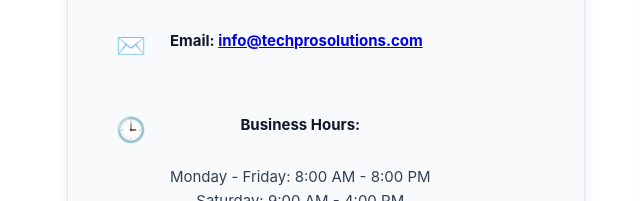
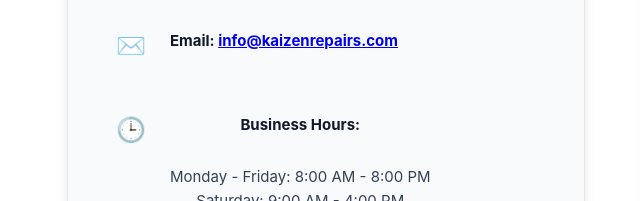
Before and after one commit to wisam2882/Kaizen-repair-web, a plain HTML site: page contact-us-frontend/index.html in a window 1280 px wide. Both pictures are taken after a click on the link "GET STARTED NOW". Shown: the part 527-728 px from the top of the page, 23-663 px from the left. Drawn offline with Linux system fonts and the light colour scheme; no server answers.

Commit message:
Update index.html

```diff
--- a/contact-us-frontend/index.html
+++ b/contact-us-frontend/index.html
@@ -238,7 +238,7 @@
                         <div class="contact-item">
                             <span>✉️</span>
                             <div>
-                                <strong>Email: <a href="mailto:info@techprosolutions.com">info@techprosolutions.com</a></strong><br>
+                                <strong>Email: <a href="mailto:info@techprosolutions.com">info@kaizenrepairs.com</a></strong><br>
                             </div>
                         </div>
 
```
